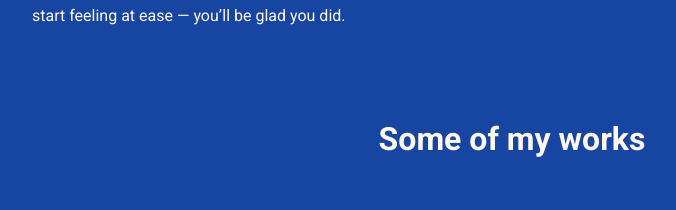
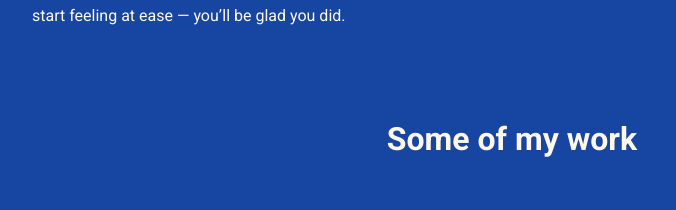
Before and after one commit to metenar/nartechnique, a React (Vite) app: page /projects in a window 1280 px wide. Shown: the part 1246-1456 px from the top of the page, without its empty margins (128-804 px from the left). Built offline with nearby package versions, Linux system fonts and the light colour scheme.

Commit message:
fixing some mistakes

```diff
--- a/src/components/slide/Slide.jsx
+++ b/src/components/slide/Slide.jsx
@@ -5,7 +5,7 @@ function Slide({ children, slidesToShow, arrowsScroll }) {
   return (
     <div className="slide">
       <div className="container">
-        <Slider dots slidesToShow={slidesToShow} arrowsScroll={arrowsScroll}>
+        <Slider slidesToShow={slidesToShow} arrowsScroll={arrowsScroll}>
           {children}
         </Slider>
       </div>
--- a/src/pages/projects/Projects.jsx
+++ b/src/pages/projects/Projects.jsx
@@ -30,7 +30,7 @@ function Projects() {
           </p>
         </div>
         <div className="bottom">
-          <h3 className="bottom_title">Some of my works</h3>
+          <h3 className="bottom_title">Some of my work</h3>
           <Slide slidesToShow={showOption} arrowsScroll={showOption}>
             {sliders.map((item) => (
               <Project item={item} key={item.id} />
```
